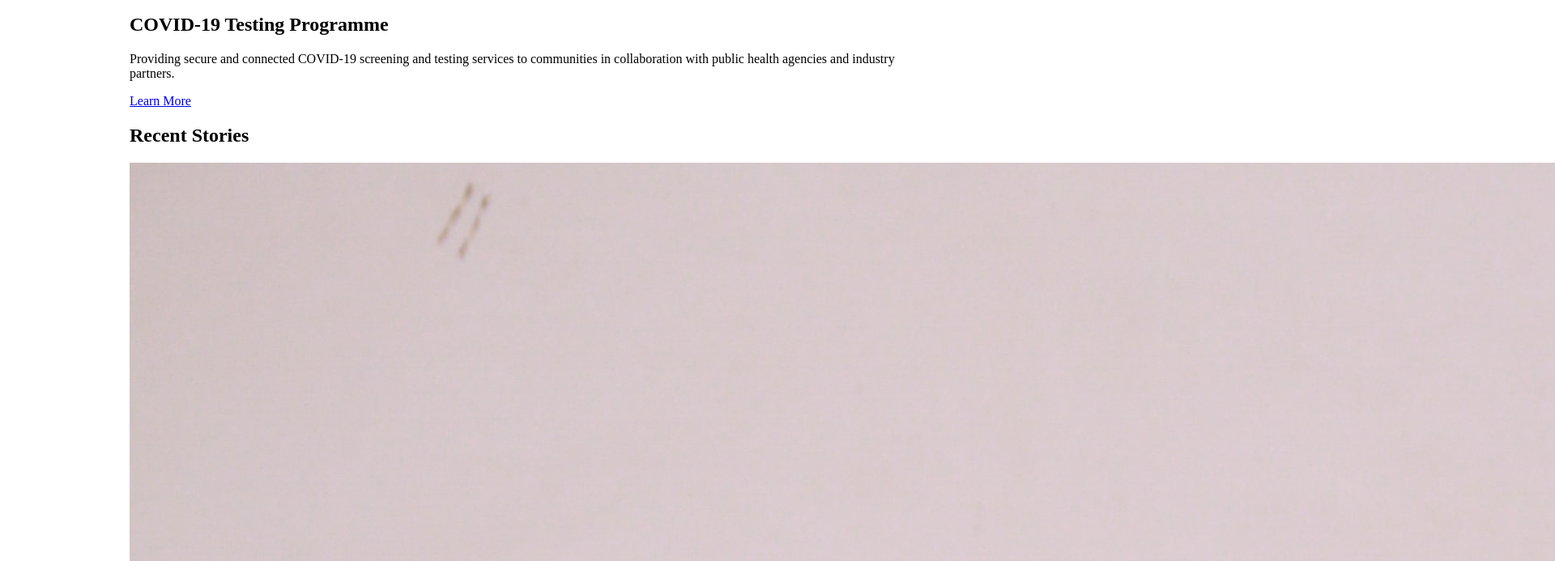
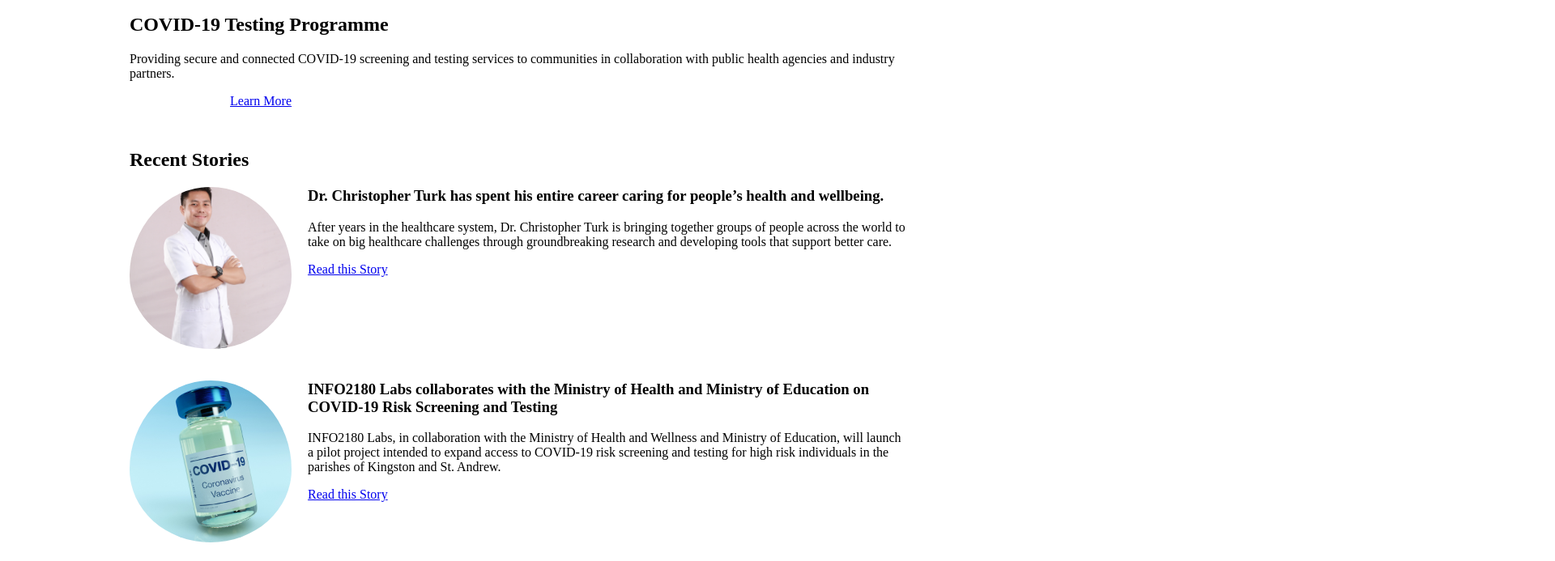
Before and after one commit to rayveneja/info2180-project1, a plain HTML site: page index.html in a window 1280 px wide. Shown: the part 933-1626 px from the top of the page at 81% size, 1920 px wide, since content can reach past the window. Drawn offline with Linux system fonts and the light colour scheme.

Commit message:
Update styles.css

```diff
--- a/styles.css
+++ b/styles.css
@@ -3,6 +3,7 @@ body {
     margin: 10px;
     font-size: 16px;
     padding: 10px;
+
 }
 
 .container {
@@ -10,6 +11,7 @@ body {
     max-width: 960px;
     width: 100%;
     align-items: right;
+
 }
 
 header .container{
@@ -65,3 +67,38 @@ header h2{
     width: 300px;
     height: 300px;
 }
+
+.testing{
+text-align: left;
+}
+
+.cta{
+    width: 200px;
+    text-align: right;
+}
+
+
+.stories img {
+    width: 200px;
+    height: 200px;
+    border-radius: 50%;
+    object-fit: cover;
+    float: left;
+    margin-right: 20px;
+    overflow: hidden;
+    padding-bottom: 20px;
+}
+
+.article-body {
+    float: none;
+}
+
+.stories article::after {
+    content: "";
+    display: table;
+    clear: both;
+}
+
+.stories{
+    margin-top: 50px;
+}
```
